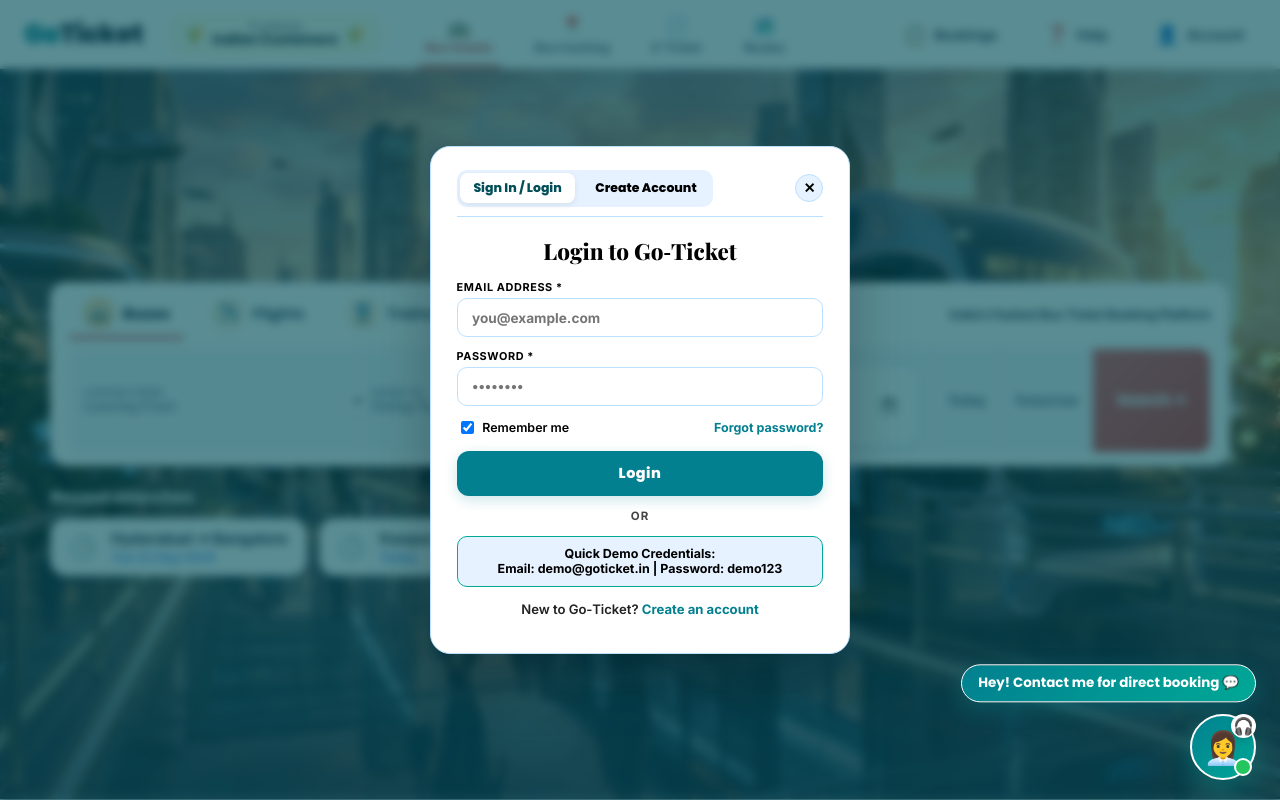
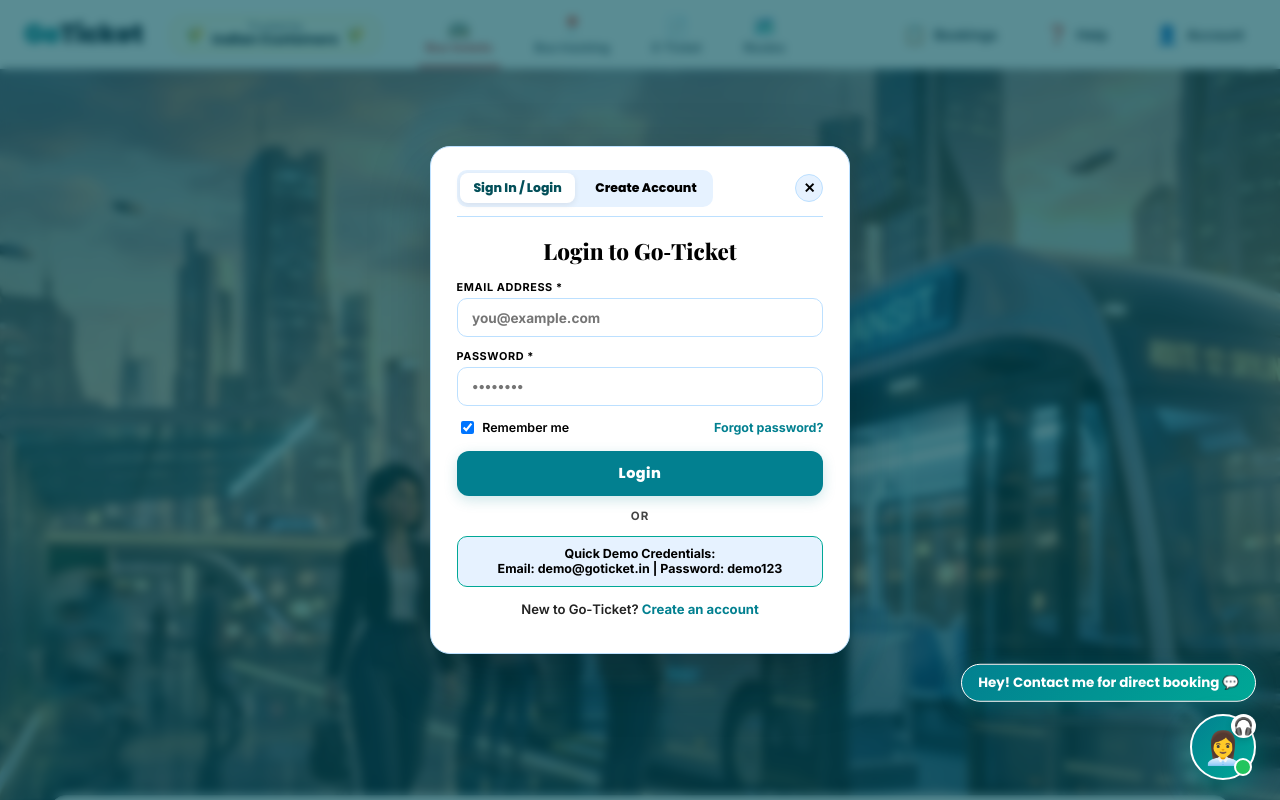
Before and after one commit to jaishree-verma/Go-Ticket, a React (Create React App) app: page / in a window 1280 px wide. Shown: the top 800 px of the page. Built offline with nearby package versions, Linux system fonts and the light colour scheme; a web font is replaced by a local one.

Commit message:
Position search card lower to highlight full animated background image

```diff
--- a/src/styles/hero.module.css
+++ b/src/styles/hero.module.css
@@ -7,12 +7,12 @@
 .heroBanner {
   position: relative;
   width: 100%;
-  min-height: 640px;
+  min-height: 760px;
   background-color: #0f172a;
   display: flex;
-  align-items: center;
+  align-items: flex-end;
   justify-content: center;
-  padding: 40px 0 50px;
+  padding: 260px 0 40px;
   overflow: hidden;
 }
 
@@ -43,7 +43,7 @@
   width: 100%;
   height: 100%;
   object-fit: cover;
-  object-position: center 55%;
+  object-position: center 30%;
   filter: brightness(1.05) contrast(1.05);
   will-change: opacity, transform;
 }
```
